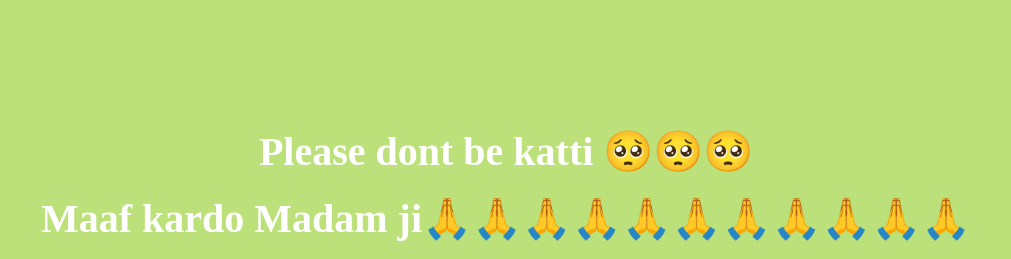
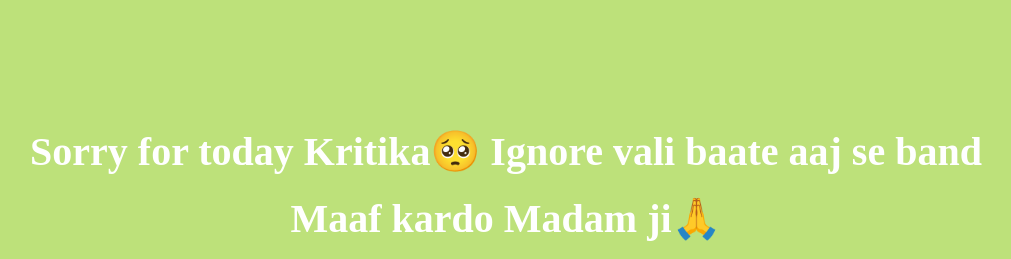
Before and after one commit to atbhairam/sorry1, a plain HTML site: page index.html in a window 1280 px wide. Shown: the top 259 px of the page, without its empty margins (134-1145 px from the left). Drawn offline with Linux system fonts and the light colour scheme.

Commit message:
Update index.html

```diff
--- a/index.html
+++ b/index.html
@@ -7,8 +7,8 @@
     <body>
         <div class="container">
             <div >
-                <h1 class = "header_text">Please dont be katti 🥺🥺🥺 </h1>
-                <h1 class = "header_text">Maaf kardo Madam ji🙏🙏🙏🙏🙏🙏🙏🙏🙏🙏🙏</h1>
+                <h1 class = "header_text">Sorry for today Kritika🥺 Ignore vali baate aaj se band </h1>
+                <h1 class = "header_text">Maaf kardo Madam ji🙏</h1>
                 <h1 class = "header_text">toh maaf kiya??????????</h1>
             </div>
             <div class="gif_container">
```
